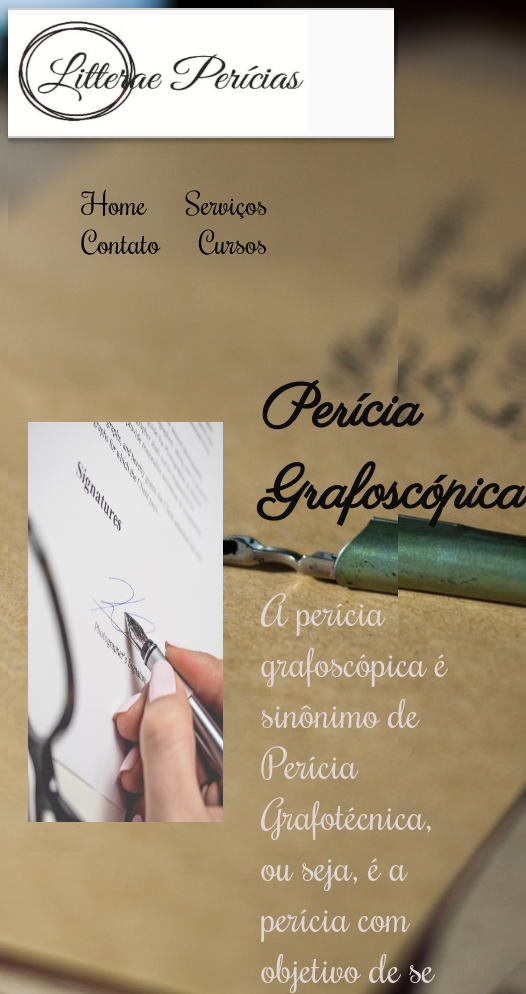
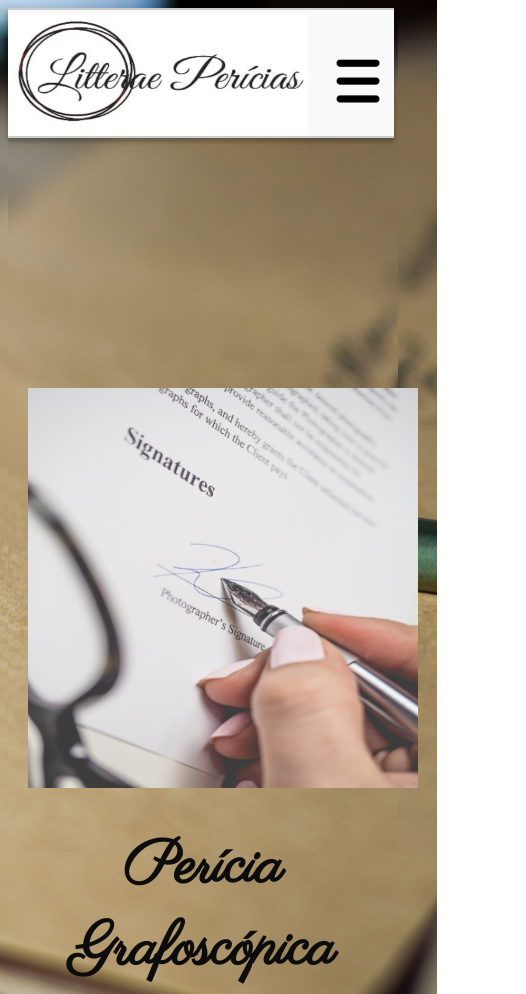
Before and after one commit to alfredsilvasilva/alfredsilvasilva.github.io, a plain HTML site: page index.html in a window 390 px wide. Shown: the top 994 px of the page, 526 px wide, since content can reach past the window. Drawn offline with Linux system fonts and the light colour scheme.

Commit message:
add media query

```diff
--- a/Js/index.js
+++ b/Js/index.js
@@ -1,13 +1,9 @@
-
-const frutas =['banana', 'maçã', 'pera']
-const salgados =['coxinha', 'kibe ', ]
-const alimentos = frutas.concat(salgados)
-
-frutas.pop()
-frutas.push("goiaba")
-frutas.splice(0, 0, "melancia")
-frutas.unshift('laranja')
-frutas.slice(0, 3)
-console.log(frutas);
-console.log(alimentos)
-salgados.forEach((salgados,index) => console.log(index, salgados))
+// esta função mostra o menu mobile
+function clickEvent (){
+  var img=document.getElementById('nav');
+  if (img.style.display==="none"){
+      img.style.display = "block";
+  }else{
+      img.style.display="none"
+  }
+}
--- a/index.css/index.css
+++ b/index.css/index.css
@@ -6,6 +6,7 @@ body, html{
     background-repeat: no-repeat;
     width: 100%;
     height: 100%;
+
 }
 
 img{
@@ -33,6 +34,9 @@ nav a {
     font-weight: 21px;
     color: black;
     font-family: 'Rochester', cursive;
+}
+#cabecalho-mobile{
+    display:none;
 }
 
 .main{
@@ -185,3 +189,102 @@ nav a {
     transform:scale(1.08);
 
 }
+@media only screen and (max-width: 800px){
+    #cabecalho{
+        display:block;
+
+    }
+    #cabecalho nav{
+        display:none;
+
+
+    }
+    #cabecalho-mobile {
+
+        width: 100%;
+        display:inline-block;
+        width: 100%;
+        float: none;
+       border: none;
+        background:none;
+        box-shadow: none;
+
+
+    }
+    #cabecalho-mobile nav :hover{
+            background-color:rgb(221, 161, 161)
+
+        }
+
+    #cabecalho-mobile nav {
+        display: none;
+        position: relative;
+        width: 100%;
+
+
+    }
+    #cabecalho-mobile nav a{
+
+
+        float: none;
+        padding: 10px;
+        text-align: center;
+        width: 100%;
+        display:block;
+        background-color:white;
+        border-bottom:1px solid black;
+    }
+    #logo-mobile{
+
+        width: 80px;
+        height: 80px;
+        float: right;
+        position:relative;
+        margin-top: -100px;
+
+    }
+    #logo-mobile:hover{
+        background-color:rgb(221, 161, 161);
+        border-radius: 25%;
+    }
+
+
+
+    .container{
+        padding: 0;
+        margin: 5% 0;
+        float: none;
+        display:inline-block;
+        text-align:center;
+        height:100%;
+        width: 100%;
+
+
+
+
+    }
+    .container h2{
+        margin: 0;
+        text-align:center;
+    }
+    .container p{
+        margin: 0;
+        display:block;
+        float: none;
+    }
+
+
+    .main {
+        display:block;
+        text-align: center;
+
+
+    }
+
+    #ilustracao{
+        float: none;
+        width: 100%;
+        margin-right: 20%;
+        max-width:400px;
+    }
+}
--- a/index.html
+++ b/index.html
@@ -29,7 +29,21 @@
             <a href="contato">Contato</a>
             <a href="cursos"> Cursos</a>
         </nav>
+
     </header><!--cabecalho-->
+    <header id="cabecalho-mobile">
+        <img id="logo-mobile" onclick="clickEvent()" src="../alfredsilvasilva.github.io/imagens/—Pngtree— icon_4697369.png">
+
+        <nav id="nav">
+            <a href="home">Home</a>
+            <a href="serviços">Serviços</a>
+            <a href="contato">Contato</a>
+            <a href="cursos"> Cursos</a>
+        </nav>
+
+    </header><!--cabecalho-->
+
+
     <section>
         <aside class="main">
             <img alt=" imagem"id='ilustracao' src="imagens/1.jpg">
```
Also changed, not shown: imagens/—Pngtree— icon_4697369.png (added), 1 other file.
